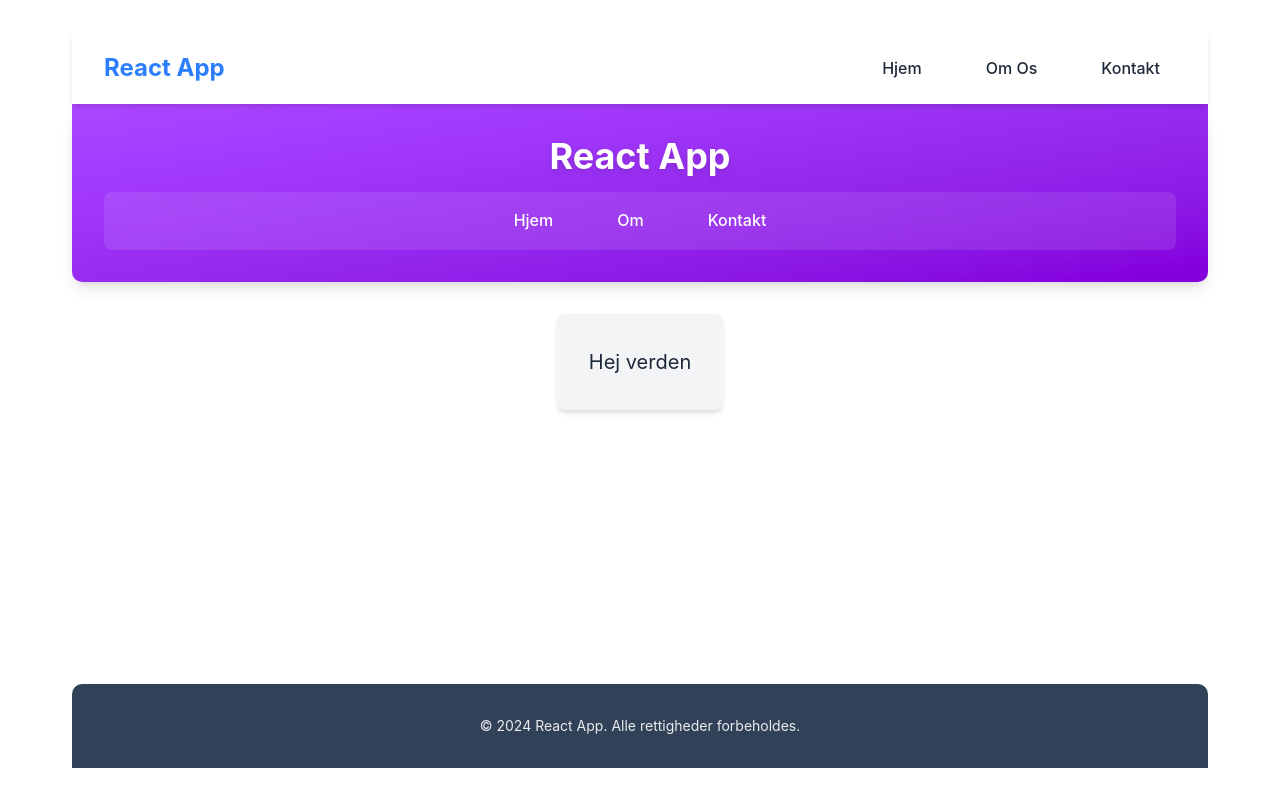
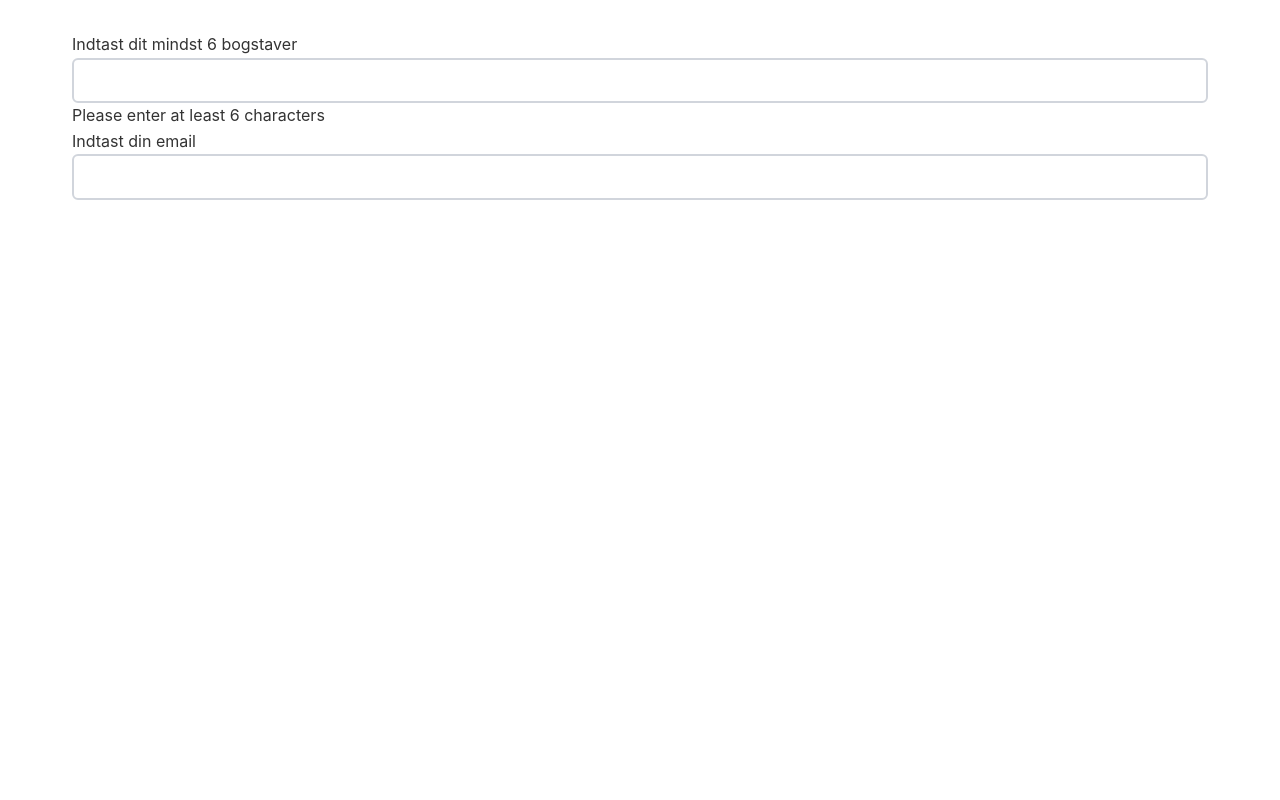
Before and after one commit to NightsHigh/React-App, a React (Vite) app: page / in a window 1280 px wide. Built offline with nearby package versions, Linux system fonts and the light colour scheme.

Commit message:
Added react form opgave

```diff
--- a/src/App.tsx
+++ b/src/App.tsx
@@ -1,16 +1,9 @@
 import './App.css'
-import Navigation from './components/Navigation'
-import { Header } from './components/Header'
-import { Main } from './components/Main'
-import { Footer } from './components/Footer'
-
+import ReactForm from './components/ReactForm'
 function App() {
   return (
     <div className="app min-h-screen flex flex-col">
-      <Navigation />
-      <Header />
-      <Main />
-      <Footer />
+      <ReactForm />
     </div>
   )
 }
--- /dev/null
+++ b/src/components/ReactForm.tsx
@@ -0,0 +1,24 @@
+import { useState } from "react";
+export default function(){
+    const [input, setInput] = useState("");
+    const [email, setEmail] = useState("");
+    const [inputError, setInputError] = useState("Please enter at least 6 characters");
+    const [emailError, setEmailError] = useState("Please enter a valid email");
+
+    return(
+        <>
+            <label htmlFor="input">Indtast dit mindst 6 bogstaver</label>
+            <input
+            id="input" className="border-2 border-gray-300 rounded-md p-2" type="text" value={input} onChange={(e) => setInput(e.target.value)} />
+            {input.length < 6 && <p>{inputError}</p>}
+            {input.length > 0 && <p>You have entered: {input}</p>}
+
+            <label htmlFor="email">Indtast din email</label>
+            <input id="email" required className="border-2 border-gray-300 rounded-md p-2" type="email"  value={email} onChange={(e) => setEmail(e.target.value)} />
+            {email.length > 0 && !/^[A-Za-z0-9._%+-]+@[A-Za-z0-9.-]+\.[A-Za-z]{2,}$/.test(email) && (
+                <p>{emailError}</p>
+            )}
+            {email.length > 0 && <p>You have entered: {email}</p>}
+        </>
+    )
+}
```
